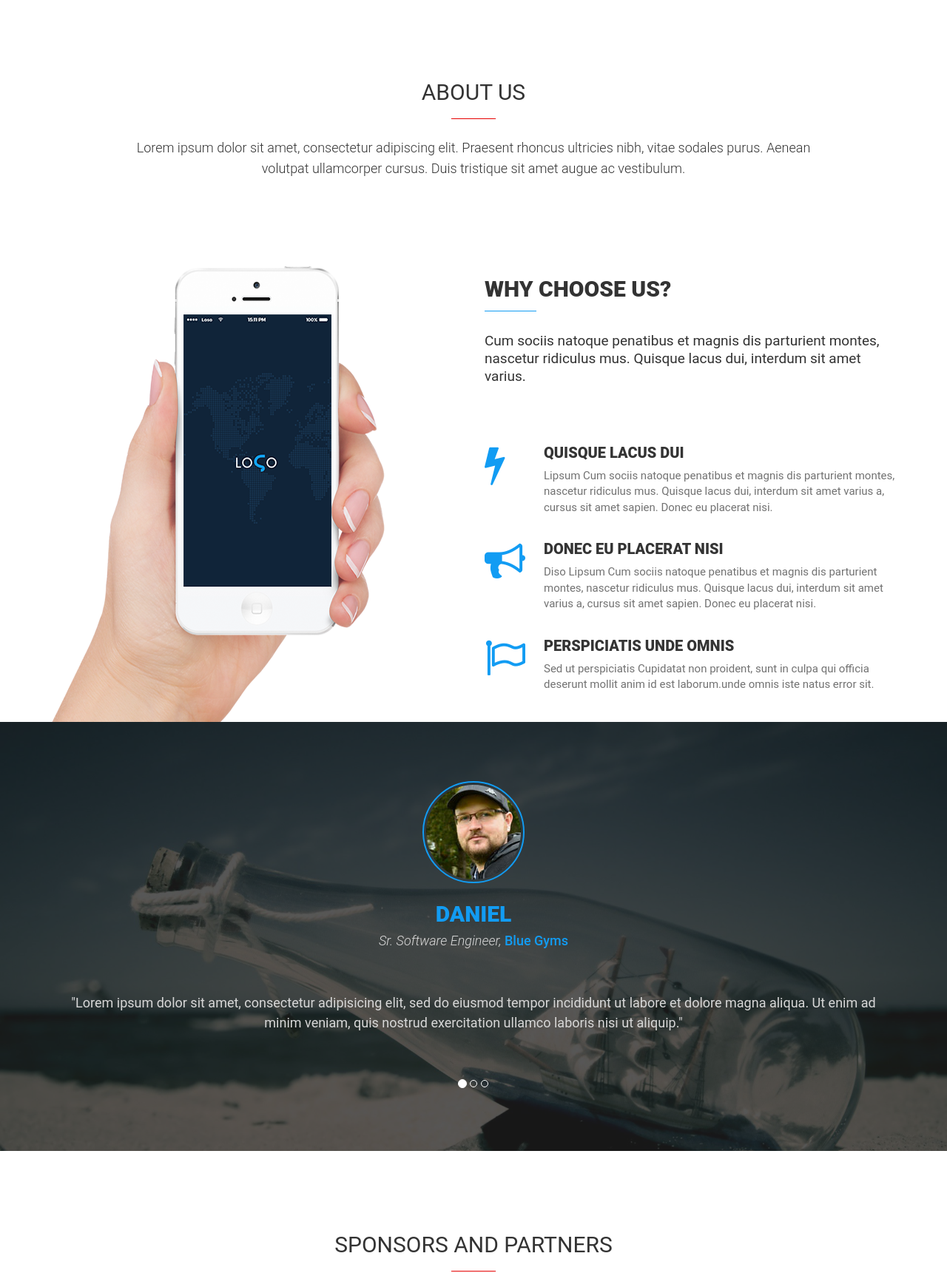
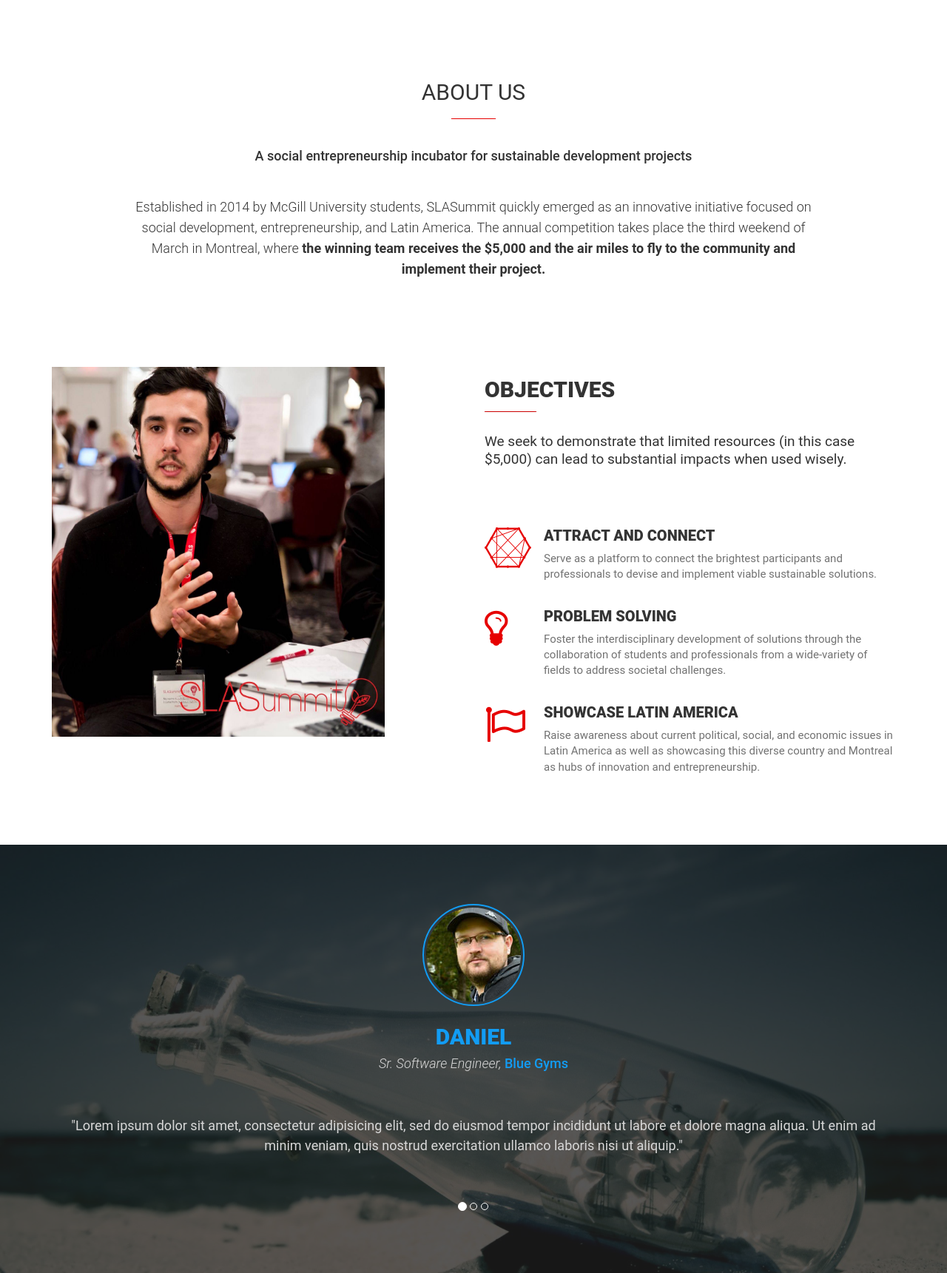
Before and after one commit to armandordorica/slasummit-website, a PHP site: page / in a window 1280 px wide. Shown: the part 802-2523 px from the top of the page at 74% size. Run offline with PHP 8.4, Linux system fonts and the light colour scheme.

Commit message:
about us content done

```diff
--- a/css/style.css
+++ b/css/style.css
@@ -206,6 +206,7 @@ p{
 /*============= ABOUT US ====================*/
 .choose-us-wrapper{
     padding-top: 50px;
+    padding-bottom: 80px;
 }
 
 
@@ -232,7 +233,7 @@ p{
     left: 0;
     width: 70px;
     height: 1px;
-    background-color: #129CF3;
+    background-color: #cc0000;
 }
 
 .choose-us-title p{
@@ -255,7 +256,7 @@ p{
 
 .choose-us-item div i{
     font-size: 55px;
-    color: #129CF3;
+    color: #e60000;
     transition: all 1s;
     -webkit-transition: all 1s;
     -o-transition: all 1s;
--- a/index.html
+++ b/index.html
@@ -117,7 +117,12 @@
                         <!-- About us title and description-->
                         <div class="section-title">
                             <h2>About Us</h2>
-                            <p>Lorem ipsum dolor sit amet, consectetur adipiscing elit. Praesent rhoncus ultricies nibh, vitae sodales purus. Aenean volutpat ullamcorper cursus. Duis tristique sit amet augue ac vestibulum.</p>
+
+                            <br><br>
+                            <div class="text-center">
+                                <h4>A social entrepreneurship incubator for sustainable development projects</h4></div>
+                            <p>Established in 2014 by McGill University students, SLASummit quickly emerged as an innovative initiative focused on social development, entrepreneurship, and Latin America.
+The annual competition takes place the third weekend of March in Montreal, where <b>the winning team receives the $5,000 and the air miles to fly to the community and implement their project. </b></p>
                         </div>
                     </div>
 
@@ -131,15 +136,15 @@
                         <div class="col-md-6">
                             <!-- About iphone -->
                             <div class="about-iphone">
-                                <img src="images/about-iphone.png" alt="iphone">
+                                <img src="images/groupwork.jpg" alt="iphone" width="450" height="500">
                             </div>
                         </div>
 
                         <div class="col-md-6">
                             <!-- Why Choose Us Title -->
                             <div class="choose-us-title">
-                                <h2> Why Choose Us?</h2>
-                                <p>Cum sociis natoque penatibus et magnis dis parturient montes, nascetur ridiculus mus. Quisque lacus dui, interdum sit amet varius.</p>
+                                <h2> Objectives</h2>
+                                <p>We seek to demonstrate that limited resources (in this case $5,000) can lead to substantial impacts when used wisely.</p>
                             </div>
 
                             <!-- Why Choose Us Description -->
@@ -148,22 +153,22 @@
                                 <!--Choose us item 1-->
                                 <div class="choose-us-item">
                                     <!-- choose us item icon -->
-                                    <div><i class="fa fa-bolt"></i></div>
+                                    <div><i class="fa fa-connectdevelop"></i></div>
 
                                     <!-- Choose us item title and description-->
-                                    <h3>QUISQUE LACUS DUI</h3>
-                                    <p>Lipsum Cum sociis natoque penatibus et magnis dis parturient montes, nascetur ridiculus mus. Quisque lacus dui, interdum sit amet varius a, cursus sit amet sapien. Donec eu placerat nisi.</p>
+                                    <h3>ATTRACT AND CONNECT</h3>
+                                    <p>Serve as a platform to connect the brightest participants and professionals to devise and implement viable sustainable solutions. </p>
                                </div>
 
 
                                  <!--Choose us item 2-->
                                 <div class="choose-us-item">
                                     <!-- choose us item icon -->
-                                    <div><i class="fa fa-bullhorn"></i></div>
+                                    <div><i class="fa fa-lightbulb-o"></i></div>
 
                                     <!-- Choose us item title and description-->
-                                    <h3>DONEC EU PLACERAT NISI</h3>
-                                    <p>Diso Lipsum Cum sociis natoque penatibus et magnis dis parturient montes, nascetur ridiculus mus. Quisque lacus dui, interdum sit amet varius a, cursus sit amet sapien. Donec eu placerat nisi.</p>
+                                    <h3>PROBLEM SOLVING</h3>
+                                    <p>Foster the interdisciplinary development of solutions through the collaboration of students and professionals from a wide-variety of fields to address societal challenges.</p>
                                </div>
 
                                  <!--Choose us item 3-->
@@ -172,8 +177,8 @@
                                     <div><i class="fa fa-flag-o"></i></div>
 
                                     <!-- Choose us item title and description-->
-                                    <h3>PERSPICIATIS UNDE OMNIS</h3>
-                                    <p>Sed ut perspiciatis Cupidatat non proident, sunt in culpa qui officia deserunt mollit anim id est laborum.unde omnis iste natus error sit.</p>
+                                    <h3>SHOWCASE LATIN AMERICA</h3>
+                                    <p>Raise awareness about current political, social, and economic issues in Latin America as well as showcasing this diverse country and Montreal as hubs of innovation and entrepreneurship.</p>
                                </div>
 
                         </div>
```
Also changed, not shown: images/groupwork.jpg (added).
